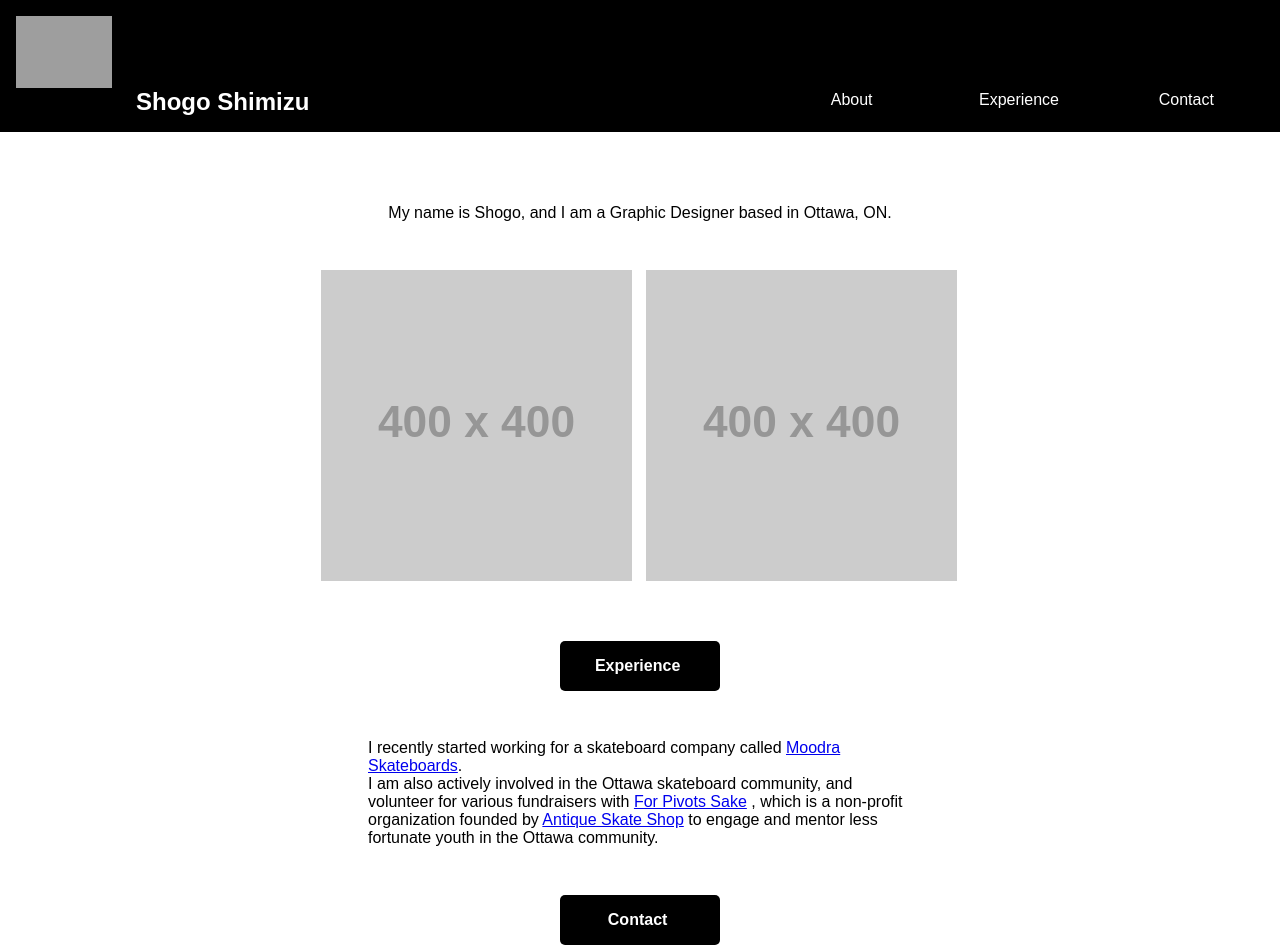
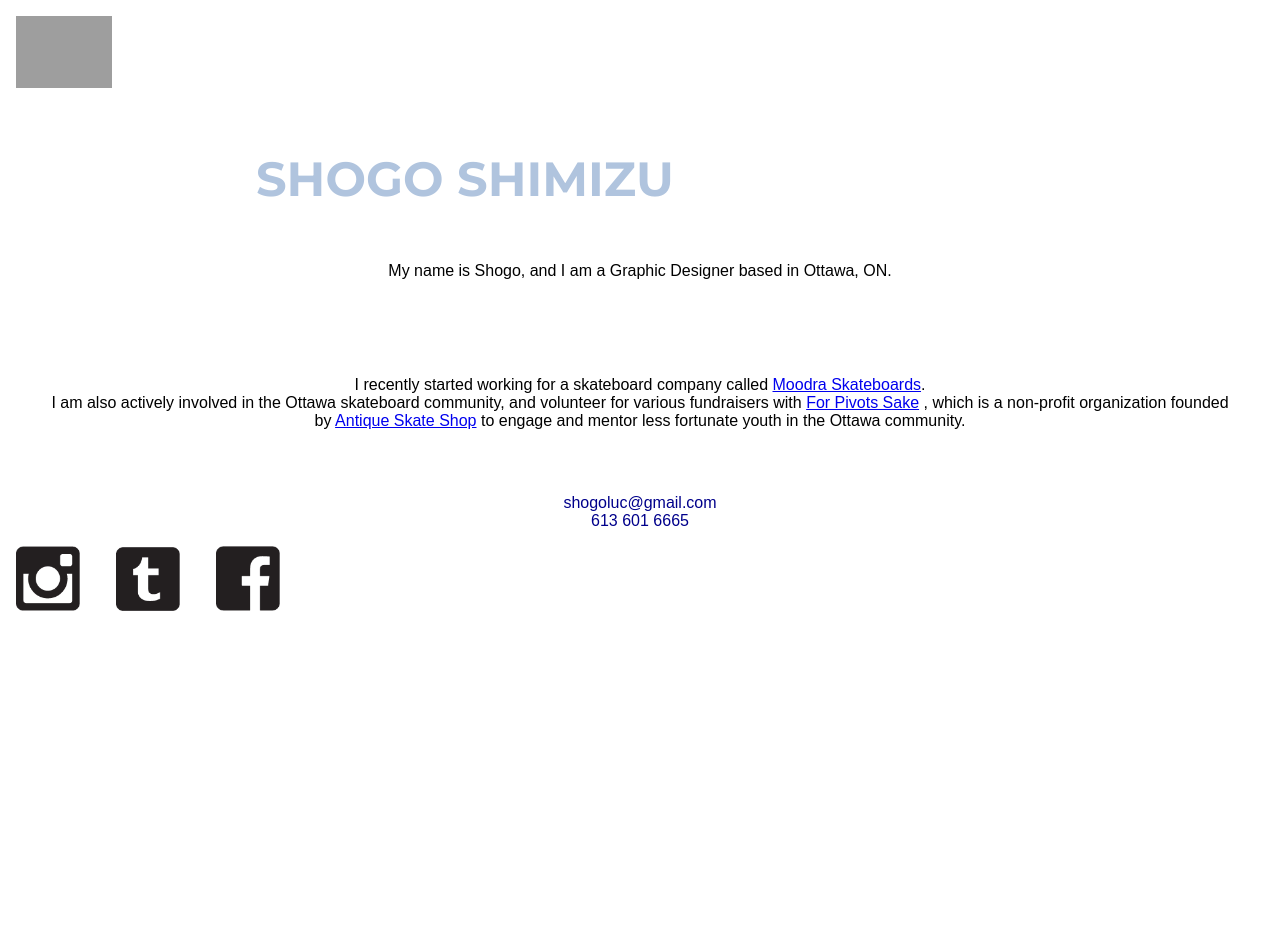
Before and after one commit to reachguy/dsn1675-project-1, a plain HTML site: page index.html in a window 1280 px wide. Shown: the top 948 px of the page. After the commit the page ends 800 px from the top, so only its background shows below. Drawn offline with Linux system fonts and the light colour scheme; grey boxes are pictures that could not be loaded; placeholder pictures from the web are drawn by us; a web font is replaced by a local one.

Commit message:
replaced some content

```diff
--- a/css/main.css
+++ b/css/main.css
@@ -29,56 +29,14 @@
 h1 {
   padding: 1rem 1rem 1rem 0.7rem;
   margin: 0;
-  font-family: 'Oxygen', sans-serif;
-  font-size: 1.5em;
-  color: white;
-  background-color: black;
-}
-
-nav ul li{
-  background-color: black;
-  width: 100%;
-  list-style-type: none;
-}
-
-
-nav ul li a:hover {
-  color: black;
-  background-color: white;
-}
-
-nav ul li a {
-  color: white;
-  text-decoration: none;
-  font-family: 'Quicksand', sans-serif;
-  display: block;
-  padding: 0.70em;
-}
-
-nav ul {
-  margin: 0;
-  padding: 0;
+  font-family: 'Montserrat', sans-serif;
+  font-size: 3em;
+  color: lightsteelblue;
+  line-height: 80%;
 }
 
 img {
   width: 100%;
-}
-
-.sk8 {
-  display: block;
-  padding: 0.5em;
-  padding-top: 0;
-  overflow: hidden;
-}
-
-.sk8-1 {
-  width: 48%;
-  float: left;
-}
-
-.sk8-2 {
-  width: 48%;
-  float: right;
 }
 
 p {
@@ -127,13 +85,11 @@
 @media only screen and (min-width: 35em) {
 
   .logo {
-    width: 20em;
+    width: 560px;
     margin: 0 auto;
-    padding: 2em;
   }
 
   .header {
-    background-color: black;
   }
 
   h1 {
--- a/index.html
+++ b/index.html
@@ -5,48 +5,25 @@
   <title>Shogo Shimizu</title>
   <link href="css/main.css" rel="stylesheet">
   <link href='https://fonts.googleapis.com/css?family=Forum' rel='stylesheet' type='text/css'>  <meta name="handheldfriendly" content="true">
+  <link href='https://fonts.googleapis.com/css?family=Montserrat:400,700' rel='stylesheet' type='text/css'>
   <meta name="mobileoptimized" content="240">
   <meta name="viewport" content="width=device-width,initial-scale=1">
 </head>
 <body>
   <div class="header">
   <img class="logo" src="img/shogo.jpg" alt="portrait">
-  <h1>Shogo Shimizu</h1>
+  <h1>SHOGO SHIMIZU</h1>
   </div>
 
-  <nav>
-    <ul>
-      <li><a href="#about">About</a></li>
-      <li><a href="#exp">Experience</a></li>
-      <li><a href="#contact">Contact</a></li>
-    </ul>
-  </nav>
 
-
-<section id="about">
   <p>My name is Shogo, and I am a Graphic Designer based in Ottawa, ON.</p>
 
-</section>
-  <div class="sk8">
-    <div class="sk8-1">
-      <img src="http://dummyimage.com/400x400/4d494d/686a82.gif&amp;text=placeholder+image" alt="placeholder+image">
-      </div>
-      <div class="sk8-2">
-      <img src="http://dummyimage.com/400x400/4d494d/686a82.gif&amp;text=placeholder+image" alt="placeholder+image">
-    </div>
-  </div>
-
-  <section id="exp">
-  <h2>Experience</h2>
   <p>I recently started working for a skateboard company called <a href="http://www.moodraboards.com/">Moodra Skateboards</a>.
   <br>
   I am also actively involved in the Ottawa skateboard community, and volunteer for various fundraisers with <a href="http://www.forpivotssake.ca">For Pivots Sake</a> , which is a non-profit organization founded by <a href="http://www.antiqueskateshop.com">Antique Skate Shop</a> to engage and mentor less fortunate youth in the Ottawa community.
   </p>
-  </section>
 
 <footer>
-  <section id="contact">
-  <h2>Contact</h2>
     <div class="cont">
       <ul>
         <li><a href="#">shogoluc@gmail.com</a></li>
@@ -60,7 +37,6 @@
     </div>
 
 
-  </section>
 </footer>
 
 </body>
```
Also changed, not shown: 1 other file.
